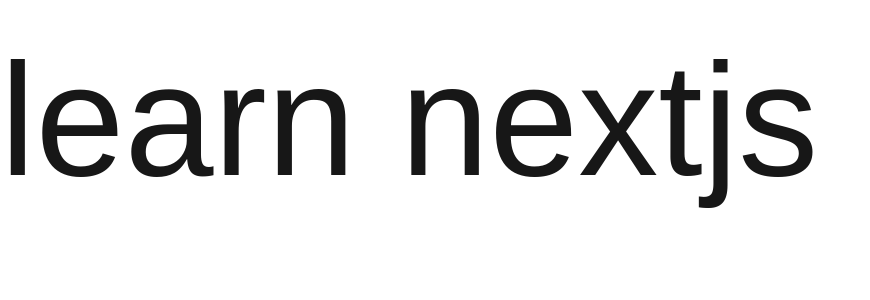
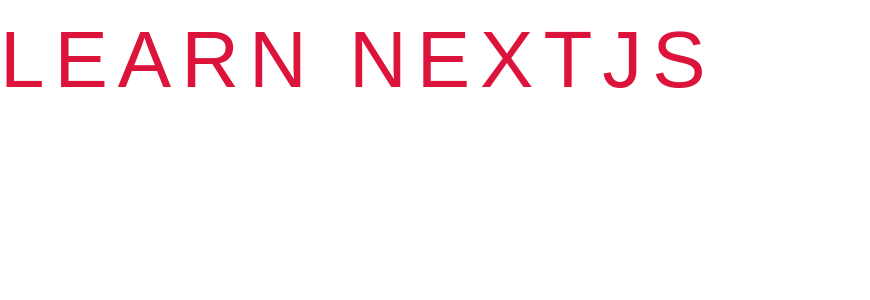
Before and after one commit to toufiq007/react_nextJs, a Next.js app: page / in a window 1280 px wide. Shown: the top 300 px of the page, without its empty margins (0-870 px from the left). Built offline with nearby package versions, Linux system fonts and the light colour scheme.

Commit message:
how to use css module in nextjs

```diff
--- /dev/null
+++ b/src/app/components/UseCssModule.jsx
@@ -0,0 +1,10 @@
+import styles from "../css/customcss.module.css";
+const UseCssModule = () => {
+  return (
+    <div>
+      <h2 className={styles.myCustomFontStyle}>learn nextjs</h2>
+    </div>
+  );
+};
+
+export default UseCssModule;
--- /dev/null
+++ b/src/app/css/customcss.module.css
@@ -0,0 +1,7 @@
+.myCustomFontStyle {
+  font-size: 5rem;
+  text-shadow: 5;
+  color: crimson;
+  text-transform: uppercase;
+  letter-spacing: 10px;
+}
--- a/src/app/page.jsx
+++ b/src/app/page.jsx
@@ -1,5 +1,6 @@
 import CustomLink from "./components/CustomLink";
 import CustomLinkRouter from "./components/CustomLinkRouter";
+import UseCssModule from "./components/UseCssModule";
 import UseGlobalCss from "./components/UseGlobalCss";
 
 export default function Home() {
@@ -9,7 +10,8 @@
         {/* <h2>hello nextjs</h2> */}
         {/* <CustomLink/> */}
         {/* <CustomLinkRouter /> */}
-        <UseGlobalCss />
+        {/* <UseGlobalCss /> */}
+        <UseCssModule />
       </main>
     </div>
   );
```
